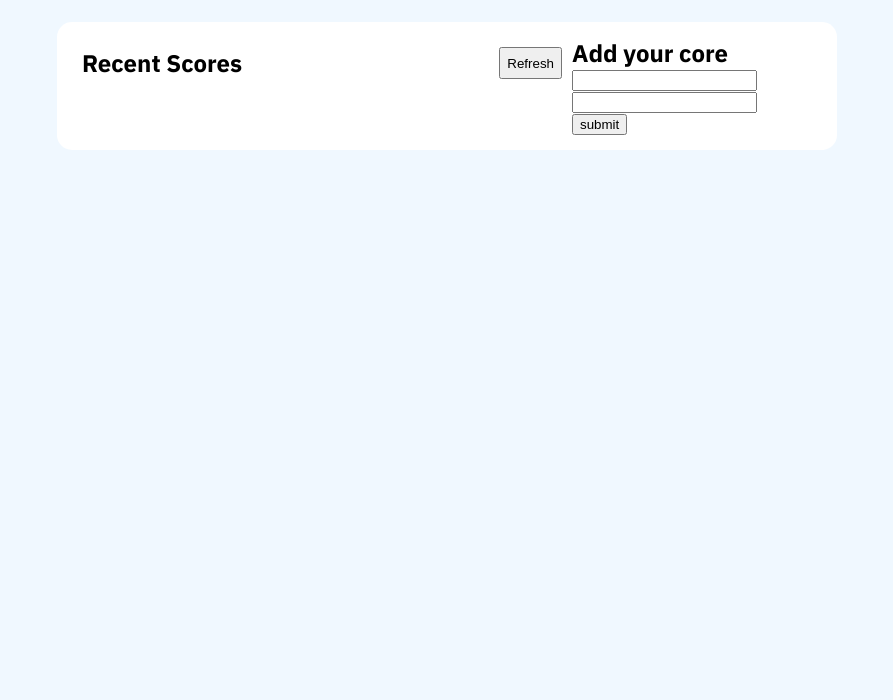
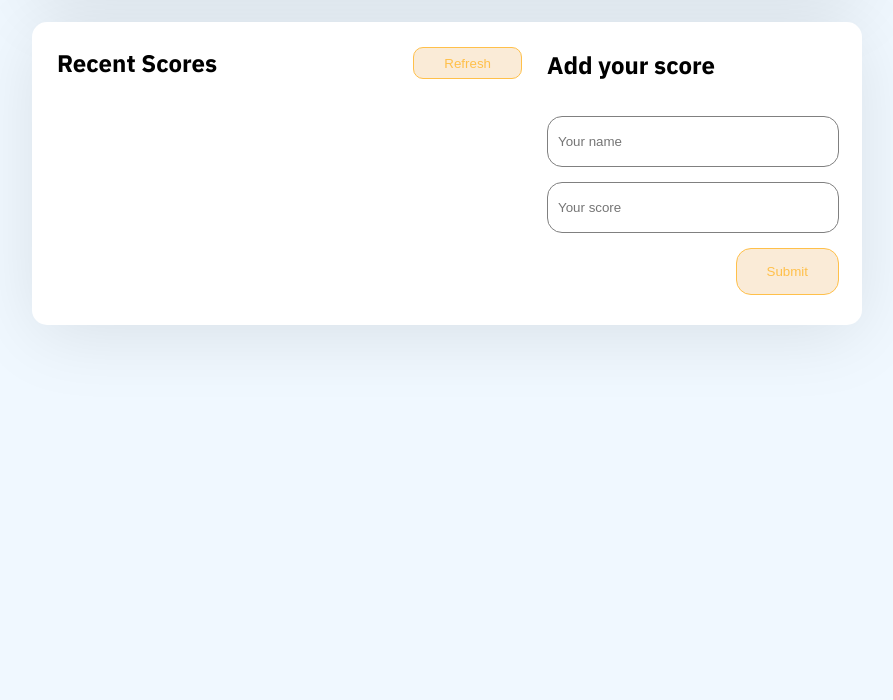
Before and after one commit to hansderly/leaderboard, a website built with webpack: page src/index.html in a window 1280 px wide. Shown: the part 100-800 px from the top of the page, without its empty margins (193-1086 px from the left). Built offline with nearby package versions, Linux system fonts and the light colour scheme.

Commit message:
redesign form add score

```diff
--- a/src/assets/styles/style.css
+++ b/src/assets/styles/style.css
@@ -21,23 +21,35 @@ li:nth-child(even) {
 }
 
 .container {
-  max-width: 750px;
+  max-width: 800px;
   margin-inline: auto;
   background-color: #fff;
   border-radius: 15px;
   padding: 15px;
+  box-shadow: 0 11px 75px -3px rgba(0, 0, 0, 0.10);
+  -webkit-box-shadow: 0 11px 75px -3px rgba(0, 0, 0, 0.10);
+  -moz-box-shadow: 0 11px 75px -3px rgba(0, 0, 0, 0.10);
 }
 
 .board {
   display: flex;
   justify-content: space-between;
+  gap: 15px;
 }
 
 .board-head {
   display: flex;
+  justify-content: space-between;
   background-color: #fff;
   padding: 10px;
-  justify-content: space-between;
+}
+
+#refreshBtn {
+  padding: 5px 30px;
+  border-radius: 10px;
+  border: 1px solid rgb(255, 192, 74);
+  color: rgb(255, 192, 74);
+  background-color: antiquewhite;
 }
 
 .board-container {
@@ -60,7 +72,7 @@ li:nth-child(even) {
 .leadList > li {
   display: flex;
   padding: 15px 15px;
-  background-color: antiquewhite;
+  background-color: rgb(255, 244, 228);
   border-radius: 15px;
   align-items: center;
   margin: 15px 0;
@@ -84,9 +96,34 @@ li:nth-child(even) {
 }
 
 .add-score {
-  width: 250px;
+  width: 300px;
 }
 
-form:last-child {
-  align-self: flex-end;
+.add-score > h2 {
+  margin: 12px 0 35px 0;
 }
+
+.buttonContainer {
+  display: flex;
+  justify-content: flex-end;
+  margin-right: 8px;
+}
+
+form button {
+  padding: 15px 30px;
+  border-radius: 15px;
+  border: 1px solid rgb(255, 192, 74);
+  color: rgb(255, 192, 74);
+  background-color: antiquewhite;
+}
+
+form > div {
+  margin-bottom: 15px;
+}
+
+input {
+  width: 90%;
+  padding: 17px 10px;
+  border-radius: 15px;
+  border: 1px solid gray;
+}
--- a/src/index.html
+++ b/src/index.html
@@ -31,15 +31,17 @@
           </div>
         </div>
         <div class="add-score">
-          <h2>Add your core</h2>
+          <h2>Add your score</h2>
           <form id="form">
             <div>
-              <input required type="text" name="username" id="username">
+              <input required type="text" name="username" id="username" placeholder="Your name">
             </div>
             <div>
-              <input required type="number" name="score" id="score">
+              <input required type="number" name="score" id="score" placeholder="Your score">
             </div>
-            <button>submit</button>
+            <div class="buttonContainer">
+              <button>Submit</button>
+            </div>
           </form>
         </div>
       </div>
```
